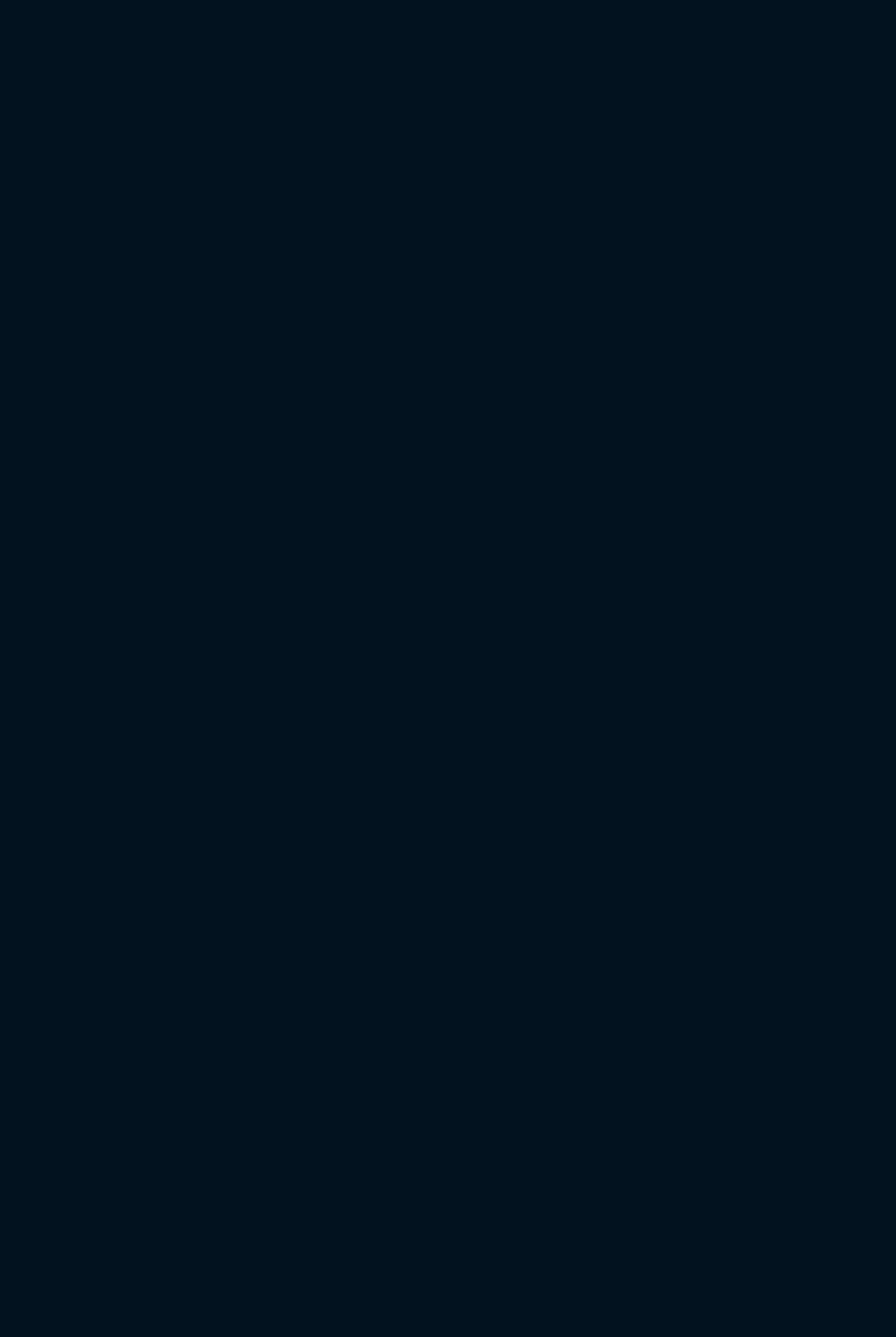
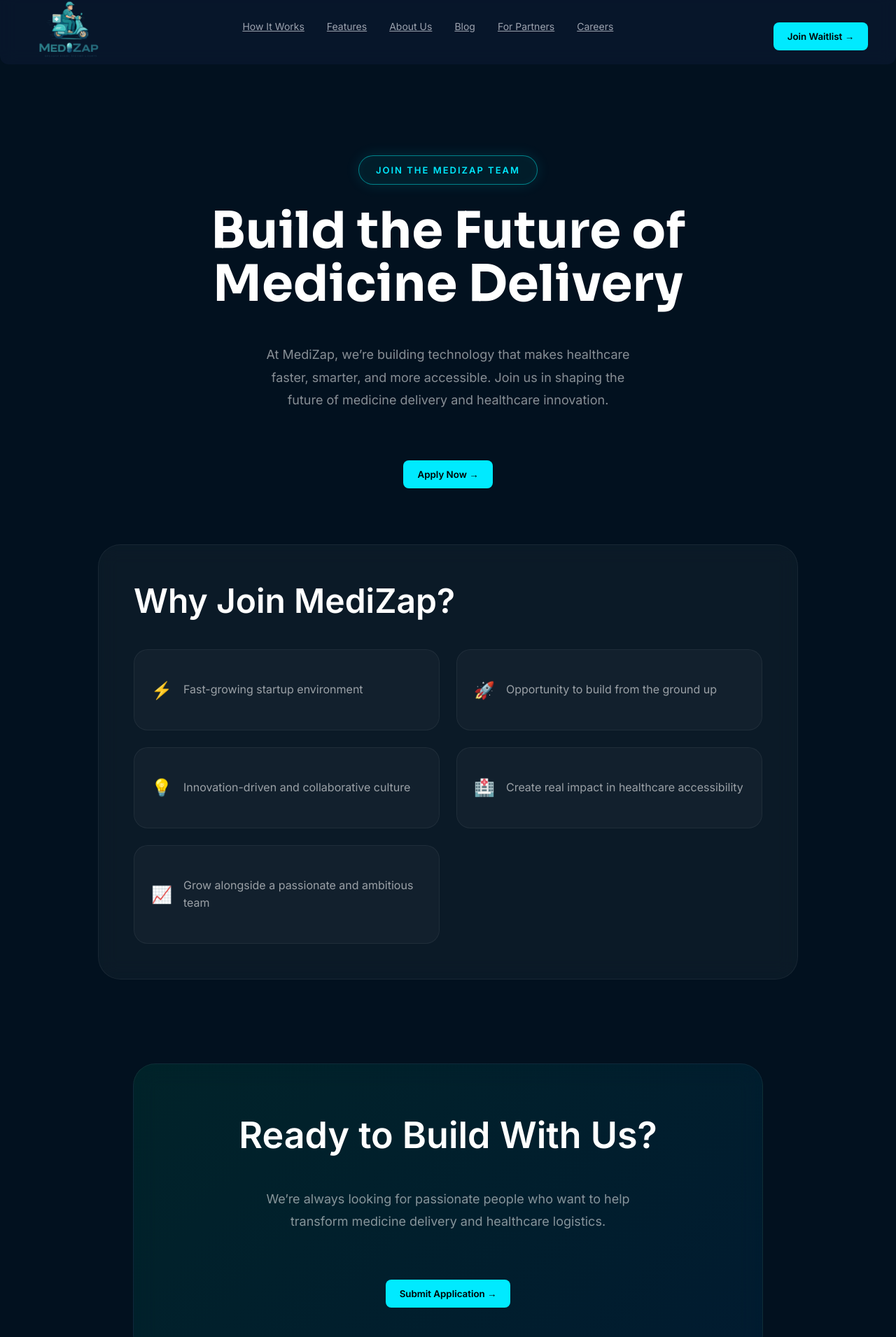
Before and after one commit to sainmusicofficial-ui/medizap, a React (Vite) app: page /careers in a window 1280 px wide. Before the commit this address had no page. Shown: the part 18-1929 px from the top of the page at 70% size. Before the commit the page ends 800 px from the top, so only its background shows below. Built offline with nearby package versions, Linux system fonts and the light colour scheme.

Commit message:
Added careers page and global footer

```diff
--- a/src/App.css
+++ b/src/App.css
@@ -1955,6 +1955,214 @@
   display: none;
 }
 
+/* ================= CAREERS PAGE ================= */
+
+.careers-page{
+  min-height: 100vh;
+  background: #02111f;
+  color: white;
+}
+
+.careers-hero{
+  padding: 90px 80px 80px;
+
+  display: flex;
+  justify-content: center;
+  text-align: center;
+}
+
+.careers-content{
+  max-width: 760px;
+  display: flex;
+  flex-direction: column;
+  align-items: center;
+}
+
+.careers-badge{
+  display: inline-block;
+
+  padding: 12px 24px;
+
+  border-radius: 999px;
+
+  background: rgba(0,255,255,0.05);
+
+  border: 1px solid rgba(0,255,255,0.45);
+
+  color: #00eaff;
+
+  font-size: 13px;
+  font-weight: 600;
+  letter-spacing: 2px;
+
+  box-shadow:
+    0 0 20px rgba(0,234,255,0.12),
+    inset 0 0 12px rgba(0,234,255,0.05);
+
+  margin-bottom: 28px;
+}
+
+.careers-content h1{
+  font-size: 72px;
+  line-height: 1.05;
+
+  margin-bottom: 28px;
+}
+
+.careers-content p{
+  font-size: 18px;
+  line-height: 1.8;
+
+  color: rgba(255,255,255,0.75);
+
+  margin-bottom: 40px;
+}
+
+.culture-section{
+  padding: 0 80px 120px;
+}
+
+.culture-card{
+  max-width: 1000px;
+
+  margin: 0 auto;
+
+  padding: 50px;
+
+  border-radius: 32px;
+
+  background: rgba(255,255,255,0.04);
+
+  border: 1px solid rgba(255,255,255,0.06);
+
+  backdrop-filter: blur(14px);
+}
+
+.culture-card h2{
+  font-size: 48px;
+
+  margin-bottom: 40px;
+}
+
+.culture-points{
+  display: grid;
+  grid-template-columns: repeat(2, 1fr);
+  gap: 24px;
+}
+
+.culture-item{
+  display: flex;
+  align-items: center;
+  gap: 16px;
+
+  padding: 24px;
+
+  border-radius: 20px;
+
+  background: rgba(255,255,255,0.03);
+
+  border: 1px solid rgba(255,255,255,0.05);
+}
+
+.culture-item span{
+  font-size: 24px;
+}
+
+.culture-item p{
+  font-size: 16px;
+  color: rgba(255,255,255,0.82);
+}
+
+.careers-cta-section{
+  padding: 0 80px 120px;
+}
+
+.careers-cta-card{
+  max-width: 900px;
+
+  margin: 0 auto;
+
+  padding: 70px 50px;
+
+  text-align: center;
+
+  display: flex;
+  flex-direction: column;
+  align-items: center;
+
+  border-radius: 32px;
+
+  background: linear-gradient(
+    135deg,
+    rgba(0,255,170,0.08),
+    rgba(0,153,255,0.08)
+  );
+
+  border: 1px solid rgba(255,255,255,0.06);
+
+  backdrop-filter: blur(16px);
+}
+
+.careers-cta-card h2{
+  font-size: 52px;
+
+  margin-bottom: 24px;
+}
+
+.careers-cta-card p{
+  font-size: 18px;
+  line-height: 1.8;
+
+  color: rgba(255,255,255,0.75);
+
+  margin-bottom: 36px;
+}
+
+/* ================= MOBILE ================= */
+
+@media (max-width: 768px){
+
+  .careers-hero{
+    padding: 140px 20px 80px;
+  }
+
+  .careers-content h1{
+    font-size: 42px;
+  }
+
+  .careers-content p{
+    font-size: 16px;
+  }
+
+  .culture-section,
+  .careers-cta-section{
+    padding: 0 20px 80px;
+  }
+
+  .culture-card,
+  .careers-cta-card{
+    padding: 32px 24px;
+  }
+
+  .culture-card h2,
+  .careers-cta-card h2{
+    font-size: 32px;
+    line-height: 1.2;
+  }
+
+  .culture-points{
+    grid-template-columns: 1fr;
+  }
+
+  .culture-item{
+    padding: 20px;
+  }
+
+  .careers-cta-card p{
+    font-size: 16px;
+  }
+
+}
 
 /* ================= MOBILE FIXES ================= */
 
--- a/src/App.jsx
+++ b/src/App.jsx
@@ -2,6 +2,7 @@
 import { Link } from "react-router-dom";
 import emailjs from "@emailjs/browser";
 import Navbar from "./navbar";
+import Footer from "./Footer";
 import "./App.css";
 
 export default function App() {
@@ -897,83 +898,8 @@
 
 </section>
 
-<section className="footer-section">
+<Footer />
 
-  <div className="footer-grid">
-
-    <div className="footer-brand">
-
-      <img src="/logo.png" alt="MediZap" />
-
-      <h3>Because Every Second Counts</h3>
-
-      <p>
-        Revolutionizing medicine delivery in India,
-        one pincode at a time.
-      </p>
-
-    </div>
-
-
-    <div className="footer-column">
-
-      <h4>Quick Links</h4>
-
-      <a href="#how-it-works">How It Works</a>
-      <a href="#features">Features</a>
-      <a href="#about">About Us</a>
-      <a href="#updates">Blog</a>
-      <a href="#partners">For Partners</a>
-
-    </div>
-
-
-    <div className="footer-column">
-
-      <h4>Contact Us</h4>
-
-      <p>✉ support@medizap.co.in</p>
-      <p>📞 +91 91870 47404</p>
-      <p>📍 Bangalore, Karnataka</p>
-
-    </div>
-
-
-    <div className="footer-column">
-
-      <h4>Stay Updated</h4>
-
-      <p className="footer-update-text">
-        Follow us for the latest updates on our
-        launch and expansion.
-      </p>
-
-      <div className="social-buttons">
-
-        <button>Twitter</button>
-        <button>LinkedIn</button>
-        <button>Instagram</button>
-
-      </div>
-
-    </div>
-
-  </div>
-
-
-  <div className="footer-bottom">
-
-    <p>© 2026 MediZap. All rights reserved.</p>
-
-    <div className="footer-policy-links">
-      <Link to="/privacy-policy">Privacy Policy</Link>
-      <Link to="/terms">Terms of Service</Link>
-      <Link to="/refund-policy">Refund Policy</Link>
-    </div>
-
-  </div>
-
-</section>
 </div>
 );
 }
--- /dev/null
+++ b/src/Careers.jsx
@@ -0,0 +1,108 @@
+import Navbar from "./navbar";
+import Footer from "./Footer";
+
+export default function Careers() {
+  return (
+    <div className="careers-page">
+      <Navbar />
+
+      <section className="careers-hero">
+        <div className="careers-content">
+
+          <div className="careers-badge">
+            JOIN THE MEDIZAP TEAM
+          </div>
+
+          <h1>
+            Build the Future of Medicine Delivery
+          </h1>
+
+          <p>
+            At MediZap, we’re building technology that makes healthcare
+            faster, smarter, and more accessible. Join us in shaping the
+            future of medicine delivery and healthcare innovation.
+          </p>
+
+          <a
+            href="https://docs.google.com/forms/d/e/1FAIpQLSfs6Sbcky6n0IsCkPapDbF3mjpnKuVTJmIFNoiucgzjXW-ThQ/viewform?usp=publish-editor"
+            target="_blank"
+            rel="noopener noreferrer"
+          >
+            <button className="btn-primary">
+              Apply Now →
+            </button>
+          </a>
+
+        </div>
+      </section>
+
+      <section className="culture-section">
+
+        <div className="culture-card">
+          <h2>Why Join MediZap?</h2>
+
+          <div className="culture-points">
+
+            <div className="culture-item">
+              <span>⚡</span>
+              <p>Fast-growing startup environment</p>
+            </div>
+
+            <div className="culture-item">
+              <span>🚀</span>
+              <p>Opportunity to build from the ground up</p>
+            </div>
+
+            <div className="culture-item">
+              <span>💡</span>
+              <p>Innovation-driven and collaborative culture</p>
+            </div>
+
+            <div className="culture-item">
+              <span>🏥</span>
+              <p>Create real impact in healthcare accessibility</p>
+            </div>
+
+            <div className="culture-item">
+              <span>📈</span>
+              <p>Grow alongside a passionate and ambitious team</p>
+            </div>
+
+          </div>
+        </div>
+
+      </section>
+
+      <section className="careers-cta-section">
+
+        <div className="careers-cta-card">
+
+          <h2>
+            Ready to Build With Us?
+          </h2>
+
+          <p>
+            We’re always looking for passionate people who want to
+            help transform medicine delivery and healthcare logistics.
+          </p>
+
+          <a
+            href="https://docs.google.com/forms/d/e/1FAIpQLSfs6Sbcky6n0IsCkPapDbF3mjpnKuVTJmIFNoiucgzjXW-ThQ/viewform?usp=publish-editor"
+            target="_blank"
+            rel="noopener noreferrer"
+          >
+            <button className="btn-primary">
+              Submit Application →
+            </button>
+          </a>
+
+        </div>
+
+      </section>
+
+      <Footer/>
+
+
+    </div>
+  );
+}
--- /dev/null
+++ b/src/Footer.jsx
@@ -0,0 +1,85 @@
+import { Link } from "react-router-dom";
+
+export default function Footer() {
+  return (
+    <section className="footer-section">
+
+      <div className="footer-grid">
+
+        <div className="footer-brand">
+
+          <img src="/logo.png" alt="MediZap" />
+
+          <h3>Because Every Second Counts</h3>
+
+          <p>
+            Revolutionizing medicine delivery in India,
+            one pincode at a time.
+          </p>
+
+        </div>
+
+
+        <div className="footer-column">
+
+          <h4>Quick Links</h4>
+
+          <a href="#how-it-works">How It Works</a>
+          <a href="#features">Features</a>
+          <a href="#about">About Us</a>
+          <a href="#updates">Blog</a>
+          <a href="#partners">For Partners</a>
+          <Link to="/careers">Careers</Link>
+
+
+        </div>
+
+
+        <div className="footer-column">
+
+          <h4>Contact Us</h4>
+
+          <p>✉ support@medizap.co.in</p>
+          <p>📞 +91 91870 47404</p>
+          <p>📍 Bangalore, Karnataka</p>
+
+        </div>
+
+
+        <div className="footer-column">
+
+          <h4>Stay Updated</h4>
+
+          <p className="footer-update-text">
+            Follow us for the latest updates on our
+            launch and expansion.
+          </p>
+
+          <div className="social-buttons">
+
+            <button>Twitter</button>
+            <button>LinkedIn</button>
+            <button>Instagram</button>
+
+          </div>
+
+        </div>
+
+      </div>
+
+
+      <div className="footer-bottom">
+
+        <p>© 2026 MediZap. All rights reserved.</p>
+
+        <div className="footer-policy-links">
+          <Link to="/privacy-policy">Privacy Policy</Link>
+          <Link to="/terms">Terms of Service</Link>
+          <Link to="/refund-policy">Refund Policy</Link>
+        </div>
+
+      </div>
+
+    </section>
+  )
+}
--- a/src/PrivacyPolicy.jsx
+++ b/src/PrivacyPolicy.jsx
@@ -1,4 +1,5 @@
 import Navbar from "./navbar";
+import Footer from "./Footer";
 
 export default function PrivacyPolicy() {
   return (
@@ -80,6 +81,8 @@
 
       </div>
 
+      <Footer/>
+
     </div>
   );
 }
--- a/src/RefundPolicy.jsx
+++ b/src/RefundPolicy.jsx
@@ -1,4 +1,5 @@
 import Navbar from "./navbar";
+import Footer from "./Footer";
 
 export default function RefundPolicy() {
   return (
@@ -69,6 +70,8 @@
 
       </div>
 
+<Footer/>
+
     </div>
   );
 }
--- a/src/assets/Terms.jsx
+++ b/src/Terms.jsx
@@ -1,4 +1,5 @@
-import Navbar from "../navbar";
+import Navbar from "./navbar";
+import Footer from "./Footer";
 
 export default function Terms() {
   return (
@@ -57,6 +58,8 @@
 
       </div>
 
+      <Footer/>
+
     </div>
   );
 }
--- a/src/main.jsx
+++ b/src/main.jsx
@@ -7,8 +7,9 @@
 import './index.css'
 
 import PrivacyPolicy from './PrivacyPolicy.jsx'
-import Terms from './assets/Terms.jsx'
+import Terms from './Terms.jsx'
 import RefundPolicy from './RefundPolicy.jsx'
+import Careers from './Careers.jsx'
 
 ReactDOM.createRoot(document.getElementById('root')).render(
   <React.StrictMode>
@@ -20,6 +21,7 @@
         <Route path="/privacy-policy" element={<PrivacyPolicy />} />
         <Route path="/terms" element={<Terms />} />
         <Route path="/refund-policy" element={<RefundPolicy />} />
+        <Route path="/careers" element={<Careers />} />
       </Routes>
 
     </BrowserRouter>
--- a/src/navbar.jsx
+++ b/src/navbar.jsx
@@ -18,6 +18,7 @@
         <Link to="/#about">About Us</Link>
         <Link to="/#updates">Blog</Link>
         <Link to="/#partners">For Partners</Link>
+        <Link to="/careers">Careers</Link>
       </div>
 
 <button
```
